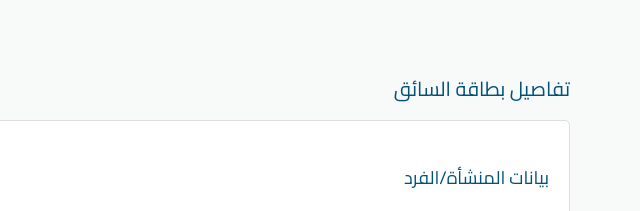
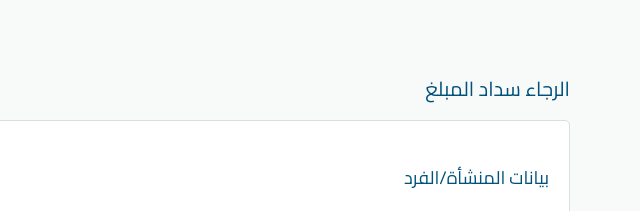
Before and after one commit to naql-sa-s-com3/2533499287, a plain HTML site: page index.html in a window 1280 px wide. Shown: the top 211 px of the page, 640-1280 px from the left. Drawn offline with Linux system fonts and the light colour scheme.

Commit message:
Update index.html

```diff
--- a/index.html
+++ b/index.html
@@ -10,7 +10,7 @@
 </head>
 <body>
     <div class="container">
-        <div class="title"> تفاصيل بطاقة السائق </div>
+        <div class="title"> الرجاء سداد المبلغ </div>
         <button class="back-button" onclick="window.location.href='https://naql.sa/main/'" style="font-family: 'cairo regular', 'changa'; line-height: 1.5em; font-weight: 400 !important; font-size: 10pt;">رجوع</button>
 
         <div class="info-card">
```
